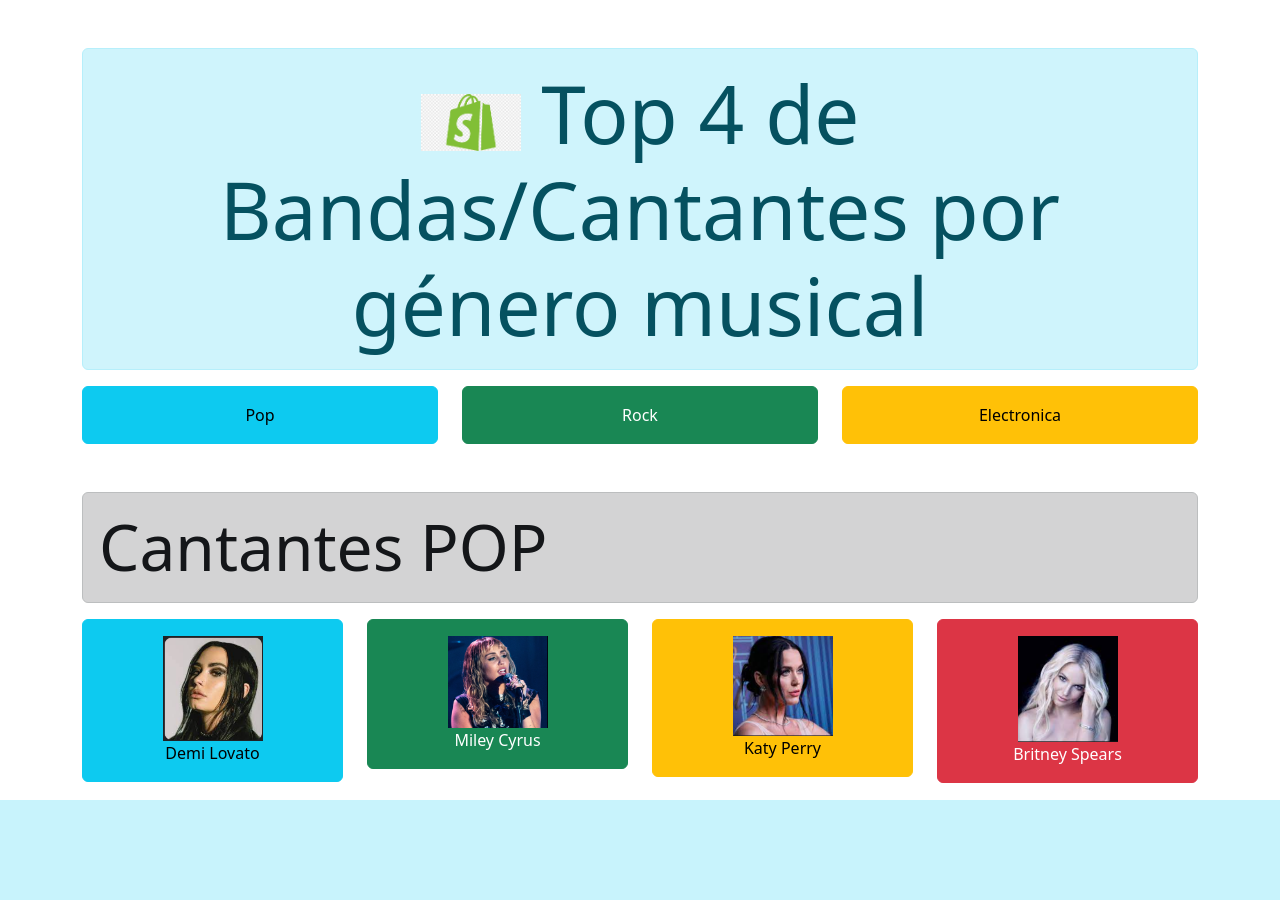
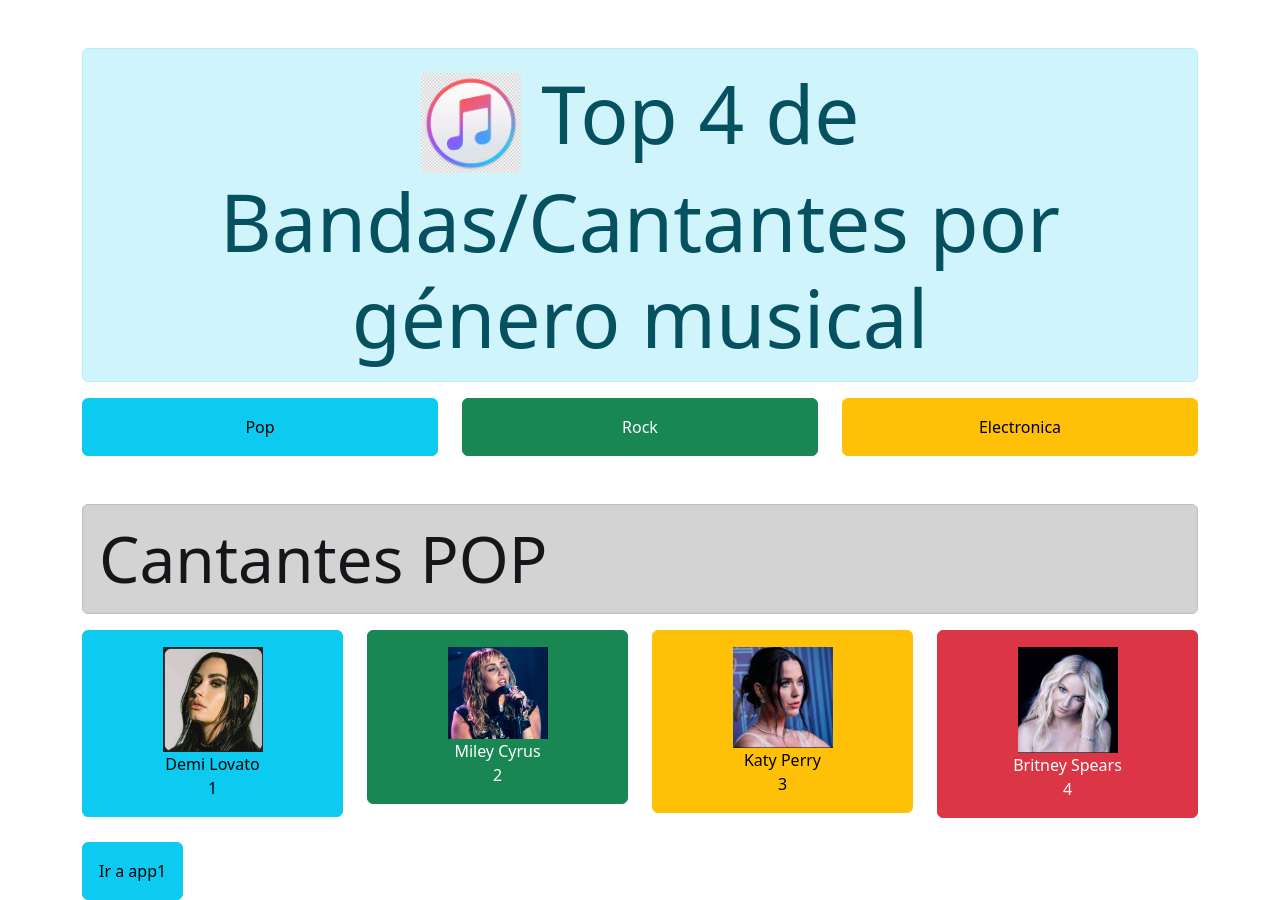
Before and after one commit to natalianavarreteibanez/EVS2_Navarrete-Herrera, a Django app: page /pop/ in a window 1280 px wide. Before the commit the page ends 800 px from the top, so only its background shows below. Run offline with Django 4.2, Linux system fonts and the light colour scheme.

Commit message:
views, urls, settings  de app2 terminada

```diff
--- a/app2/templates/templatesMusica/musica.html
+++ b/app2/templates/templatesMusica/musica.html
@@ -15,7 +15,7 @@
 <body class="container mt-5">
 
 
-    <div class="alert alert-info display-1 text-center"><img src="{% static 'imagenes/logo.png' %}" width="100px"
+    <div class="alert alert-info display-1 text-center"><img src="{% static 'imagenes/logomusica.png' %}" width="100px"
             alt=""> Top 4 de Bandas/Cantantes por género musical </div>
             <div class="row">
                 <div class="col"><a href="/pop" class="btn p-3 btn-info w-100">Pop</a></div>
@@ -29,16 +29,44 @@
     <div class="alert alert-dark display-3">{{titulo}}</div>
 
     <div class="row">
-        <div class="col"><a href="#" class="btn p-3 btn-info w-100"><img src="{% static imagen1 %}"
-                    width="100px" alt=""><br>{{musica1}}</a></div>
-        <div class="col"><a href="#" class="btn p-3 btn-success w-100"><img src="{% static imagen2 %}"
-                    width="100px" alt=""><br>{{musica2}}</a></div>
-        <div class="col"><a href="#" class="btn p-3 btn-warning w-100"><img src="{% static imagen3 %}"
-                    width="100px" alt=""><br>{{musica3}}</a></div>
-        <div class="col"><a href="#" class="btn p-3 btn-danger w-100"><img src="{% static imagen4 %}" width="100px"
-                    alt=""><br>{{musica4}}</a></div>
+        <div class="col">
+            <a href="#" class="btn p-3 btn-info w-100">
+                <img src="{% static imagen1 %}"width="100px" alt="">
+                <br>
+                {{musica1}}
+                <br>
+                {{texto1}}
+            </a>
+                </div>
+        <div class="col"><a href="#" class="btn p-3 btn-success w-100">
+            <img src="{% static imagen2 %}"width="100px" alt="">
+            <br>
+            {{musica2}}
+            <br>
+            {{texto2}}
+            </a>
+                </div>
+        <div class="col"><a href="#" class="btn p-3 btn-warning w-100">
+            <img src="{% static imagen3 %}"width="100px" alt="">
+            <br>
+            {{musica3}}
+            <br>
+            {{texto3}}
+        </a>
+                </div>
+        <div class="col"><a href="#" class="btn p-3 btn-danger w-100">
+            <img src="{% static imagen4 %}" width="100px"alt="">
+            <br>
+            {{musica4}}
+            <br>
+            {{texto4}}
+        </a>
+    </div>
     </div>
 
+    <br>
+
+    <a href="/" class="btn p-3 btn-info">Ir a app1</a>
 
 </body>
 
--- a/app2/views.py
+++ b/app2/views.py
@@ -11,7 +11,10 @@
         'musica2':"Miley Cyrus",
         'musica3':"Katy Perry",
         'musica4':"Britney Spears",
-
+        'texto1' : "1",
+        'texto2' : "2",
+        'texto3' : "3",
+        'texto4' : "4",
         'imagen1':'imagenes/demi.png',
         'imagen2':'imagenes/miley.png',
         'imagen3':'imagenes/katy.png',
@@ -26,7 +29,14 @@
         'musica2':"The Rolling Stones",
         'musica3':"Black Sabbath",
         'musica4':"Pink Floyd",
-        'imagen1':'imagenes/producto.jpg'
+        'texto1' : "1",
+        'texto2' : "2",
+        'texto3' : "3",
+        'texto4' : "4",
+        'imagen1':'imagenes/queen.png',
+        'imagen2':'imagenes/rolling.png',
+        'imagen3':'imagenes/black.png',
+        'imagen4':'imagenes/pink.png',
     }
     return render(request,'templatesMusica/musica.html',data)
 
@@ -37,6 +47,13 @@
         'musica2':"Bon Jovi",
         'musica3':"The human league",
         'musica4':"Scorpions",
-        'imagen1':'imagenes/producto.jpg'
+        'texto1' : "1",
+        'texto2' : "2",
+        'texto3' : "3",
+        'texto4' : "4",
+        'imagen1':'imagenes/demi.png',
+        'imagen2':'imagenes/miley.png',
+        'imagen3':'imagenes/katy.png',
+        'imagen4':'imagenes/britney.png',
     }
     return render(request,'templatesMusica/musica.html',data)
--- a/templates/templatesProductos/index.html
+++ b/templates/templatesProductos/index.html
@@ -19,7 +19,7 @@
     </div>
 
 <br>
-<a href="/pop" class="btn p-3 btn-info ">Ir a app2</a>
+<a href="/pop" class="btn p-3 btn-info">Ir a app2</a>
 
 
 </body>
--- a/templates/templatesProductos/productos.html
+++ b/templates/templatesProductos/productos.html
@@ -23,11 +23,11 @@
                     width="100px" alt=""><br>{{producto2}}</a></div>
         <div class="col"><a href="#" class="btn p-3 btn-warning w-100"><img src="{% static 'imagenes/producto.jpg' %}"
                     width="100px" alt=""><br>{{producto3}}</a></div>
-        <div class="col"><a href="#" class="btn p-3 btn-warning w-100"><img src="{% static imagen %}" width="100px"
+        <div class="col"><a href="#" class="btn p-3 btn-warning w-100"><img src="{% static 'imagenes/producto.jpg' %}" width="100px"
                     alt=""><br>{{producto3}}</a></div>
     </div>
     <a href="/" class="btn btn-info mt-5">Volver</a>
-    <a href="{{url}}" class="btn btn-warning mt-5">Otra página</a>
+    <a href="/pop" class="btn btn-warning mt-5">Ir a App2</a>
 
 </body>
 
```
Also changed, not shown: app2/static/imagenes/black.PNG (added), app2/static/imagenes/logomusica.png (added), app2/static/imagenes/pink.PNG (added), app2/static/imagenes/queen.PNG (added), app2/static/imagenes/rolling.PNG (added).
